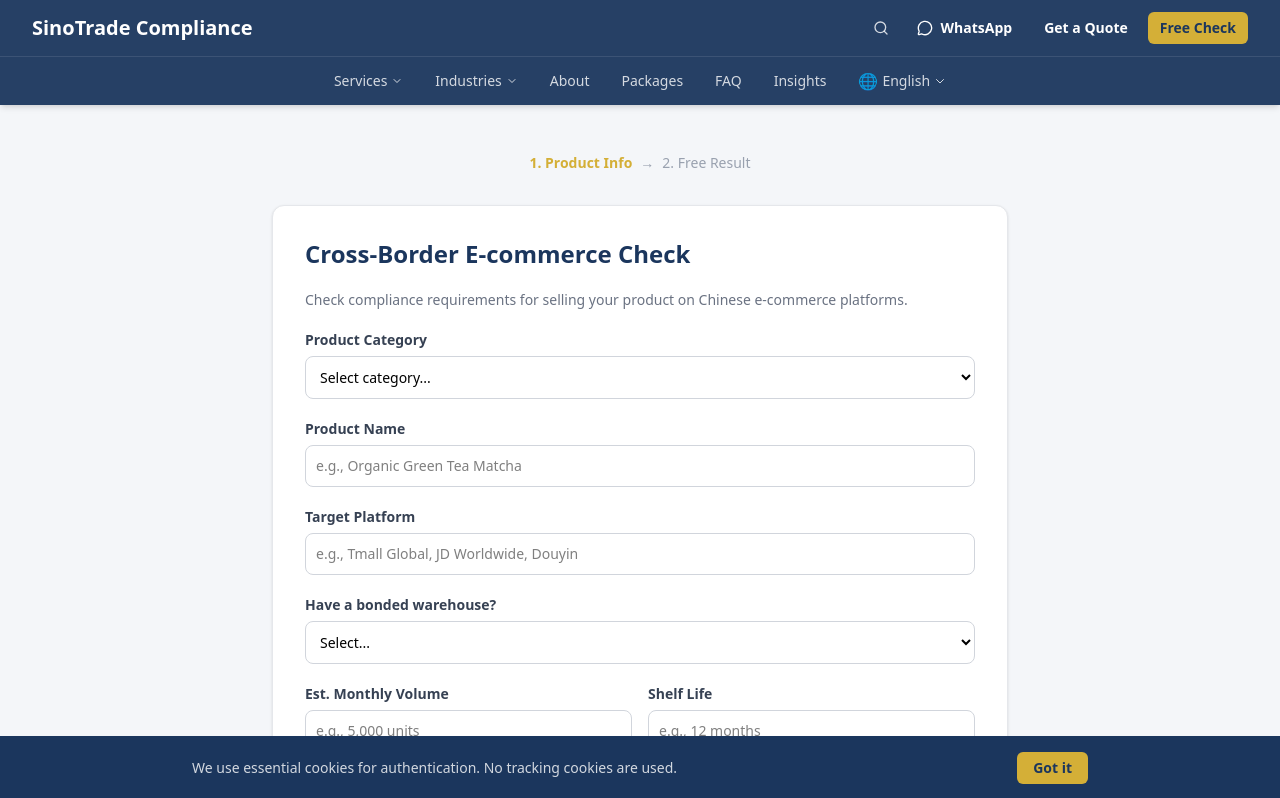
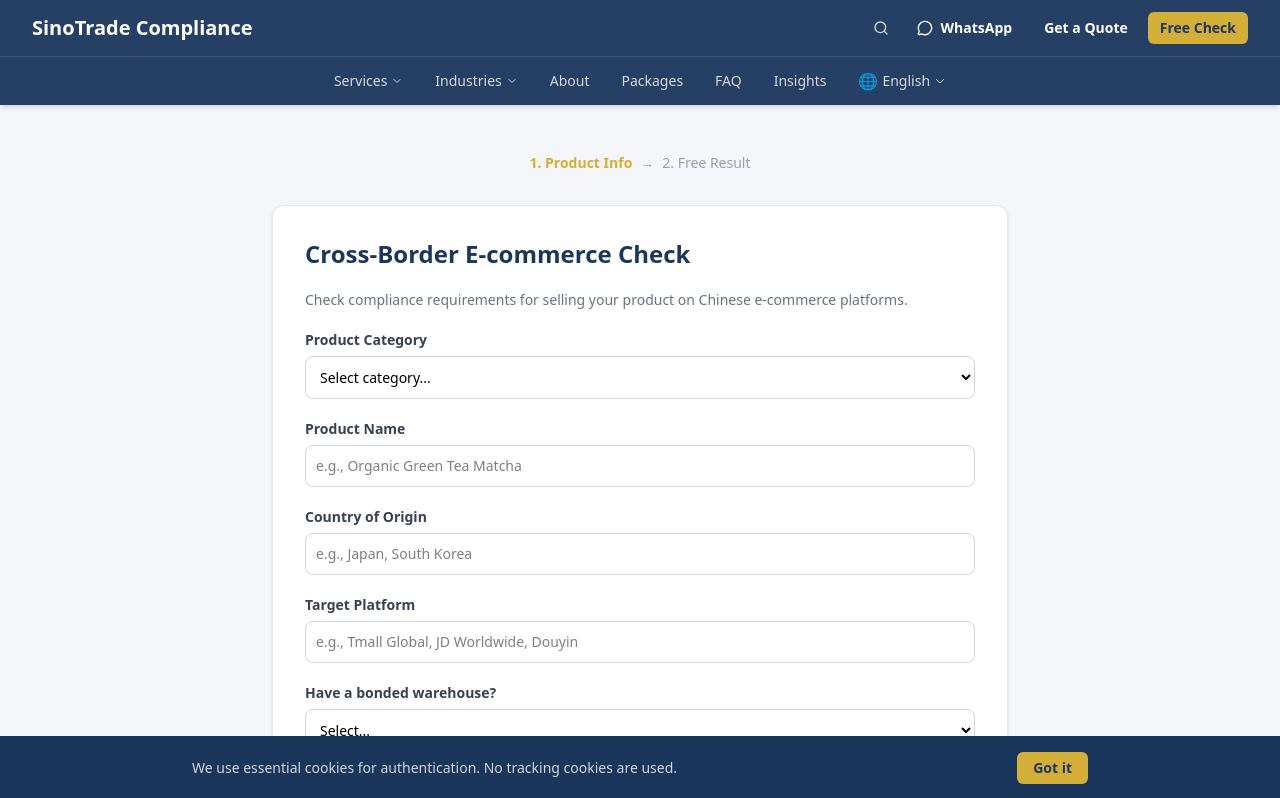
Before and after one commit to seasea-clouds/compli-service, a Next.js app: page /compli-service/check/crossborder in a window 1280 px wide. Shown: the top 798 px of the page. Built offline with nearby package versions, Linux system fonts and the light colour scheme.

Commit message:
fix: 4个模块的check表单补充原产国输入字段

```diff
--- a/src/app/check/ccc/page.tsx
+++ b/src/app/check/ccc/page.tsx
@@ -127,6 +127,18 @@ export default function CccCheckPage() {
                 onChange={e => setVal("intendedUse", e.target.value)}
                 minLength={2}
                 placeholder={"e.g., Home use, industrial, medical"}
+                className="w-full border border-gray-300 rounded-lg p-2.5 text-sm focus:ring-2 focus:ring-[#D4AF37] focus:border-transparent"
+                required
+              />
+            </div>
+            <div>
+              <label className="block text-sm font-semibold text-gray-700 mb-1.5">Country of Origin</label>
+              <input
+                type="text"
+                value={input["originCountry"] || ""}
+                onChange={e => setVal("originCountry", e.target.value)}
+                minLength={2}
+                placeholder={"e.g., China, Vietnam, Germany"}
                 className="w-full border border-gray-300 rounded-lg p-2.5 text-sm focus:ring-2 focus:ring-[#D4AF37] focus:border-transparent"
                 required
               />
--- a/src/app/check/crossborder/page.tsx
+++ b/src/app/check/crossborder/page.tsx
@@ -104,6 +104,18 @@ export default function CrossborderCheckPage() {
                 onChange={e => setVal("productName", e.target.value)}
                 minLength={2}
                 placeholder={"e.g., Organic Green Tea Matcha"}
+                className="w-full border border-gray-300 rounded-lg p-2.5 text-sm focus:ring-2 focus:ring-[#D4AF37] focus:border-transparent"
+                required
+              />
+            </div>
+            <div>
+              <label className="block text-sm font-semibold text-gray-700 mb-1.5">Country of Origin</label>
+              <input
+                type="text"
+                value={input["originCountry"] || ""}
+                onChange={e => setVal("originCountry", e.target.value)}
+                minLength={2}
+                placeholder={"e.g., Japan, South Korea"}
                 className="w-full border border-gray-300 rounded-lg p-2.5 text-sm focus:ring-2 focus:ring-[#D4AF37] focus:border-transparent"
                 required
               />
--- a/src/app/check/nmpa/page.tsx
+++ b/src/app/check/nmpa/page.tsx
@@ -109,13 +109,13 @@ export default function NmpaCheckPage() {
               />
             </div>
             <div>
-              <label className="block text-sm font-semibold text-gray-700 mb-1.5">Brand Country / Origin</label>
+              <label className="block text-sm font-semibold text-gray-700 mb-1.5">Country of Origin</label>
               <input
                 type="text"
-                value={input["brandCountry"] || ""}
-                onChange={e => setVal("brandCountry", e.target.value)}
+                value={input["originCountry"] || ""}
+                onChange={e => setVal("originCountry", e.target.value)}
                 minLength={2}
-                placeholder={"e.g., South Korea"}
+                placeholder={"e.g., South Korea, France"}
                 className="w-full border border-gray-300 rounded-lg p-2.5 text-sm focus:ring-2 focus:ring-[#D4AF37] focus:border-transparent"
                 required
               />
--- a/src/app/check/trademark/page.tsx
+++ b/src/app/check/trademark/page.tsx
@@ -116,6 +116,18 @@ export default function TrademarkCheckPage() {
                 onChange={e => setVal("productName", e.target.value)}
                 minLength={2}
                 placeholder={"e.g., Organic Honey"}
+                className="w-full border border-gray-300 rounded-lg p-2.5 text-sm focus:ring-2 focus:ring-[#D4AF37] focus:border-transparent"
+                required
+              />
+            </div>
+            <div>
+              <label className="block text-sm font-semibold text-gray-700 mb-1.5">Country of Origin</label>
+              <input
+                type="text"
+                value={input["originCountry"] || ""}
+                onChange={e => setVal("originCountry", e.target.value)}
+                minLength={2}
+                placeholder={"e.g., Italy, USA"}
                 className="w-full border border-gray-300 rounded-lg p-2.5 text-sm focus:ring-2 focus:ring-[#D4AF37] focus:border-transparent"
                 required
               />
```
